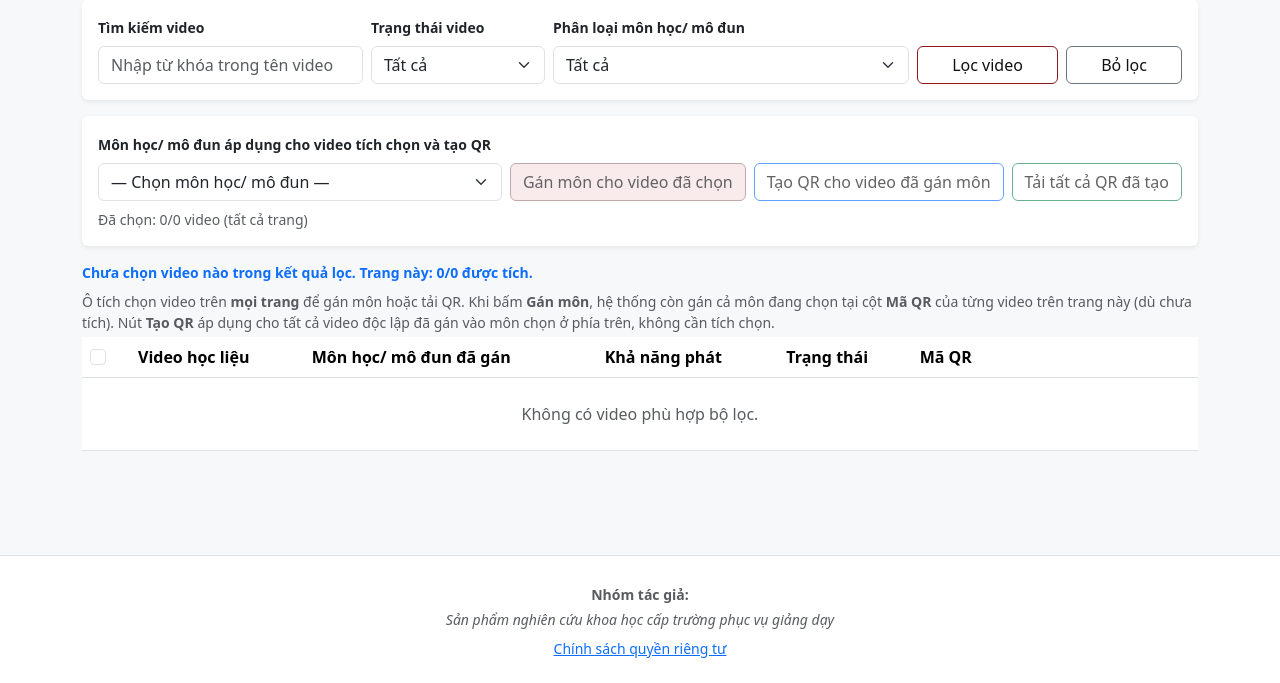
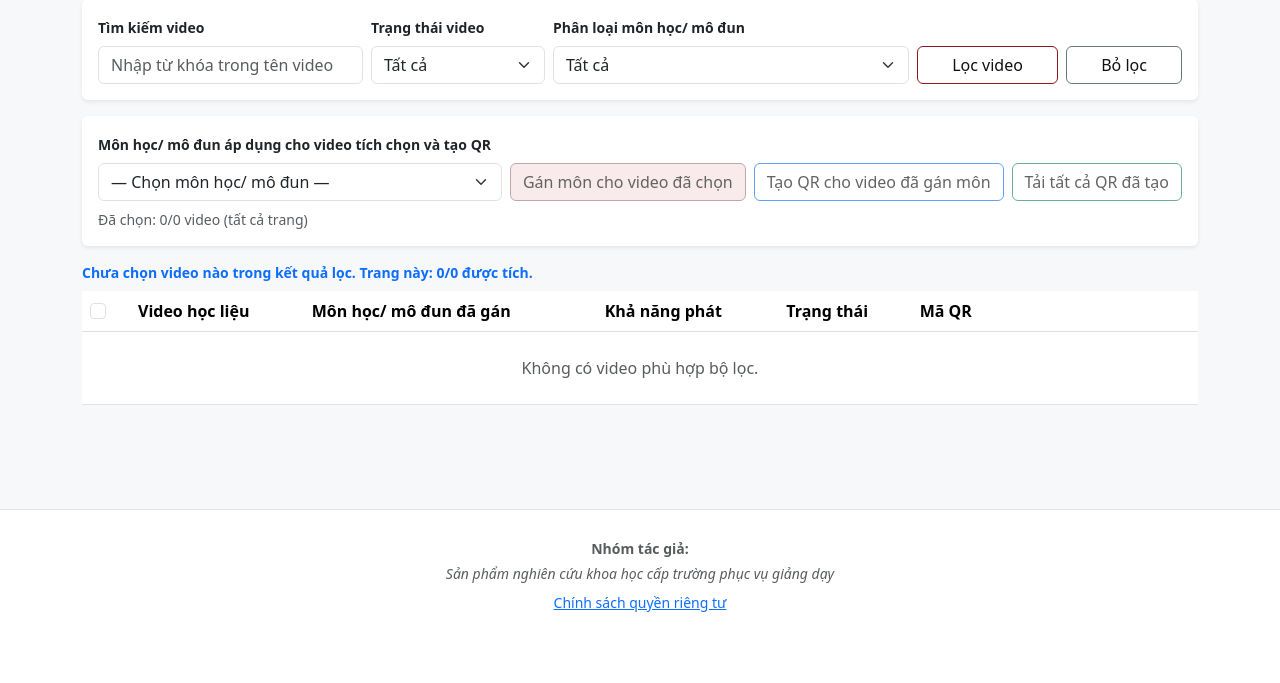
Before and after one commit to congviecanh1990-spec/slc-qr-learning-hub, a Python web app: template templates/videos.html in a window 1280 px wide. Shown: the part 897-1580 px from the top of the page. After the commit the page ends 1509 px from the top, so only its background shows below. Run offline with Jinja, Linux system fonts and the light colour scheme; the template is opened without the code that fills it, so the values that code supplies are empty.

Commit message:
TEST: Bỏ đoạn hướng dẫn dài trong danh sách video Kho học liệu

```diff
--- a/templates/videos.html
+++ b/templates/videos.html
@@ -192,7 +192,6 @@
       </div>
     </div>
     <div class="small fw-semibold text-primary mt-1 mb-2" id="videoBulkSelectedSummary" aria-live="polite">Chưa chọn video nào.</div>
-    <div class="small text-muted mb-1">Ô tích chọn video trên <strong>mọi trang</strong> để gán môn hoặc tải QR. Khi bấm <strong>Gán môn</strong>, hệ thống còn gán cả môn đang chọn tại cột <strong>Mã QR</strong> của từng video trên trang này (dù chưa tích). Nút <strong>Tạo QR</strong> áp dụng cho tất cả video độc lập đã gán vào môn chọn ở phía trên, không cần tích chọn.</div>
   </form>
 
     <div class="table-responsive">
```
